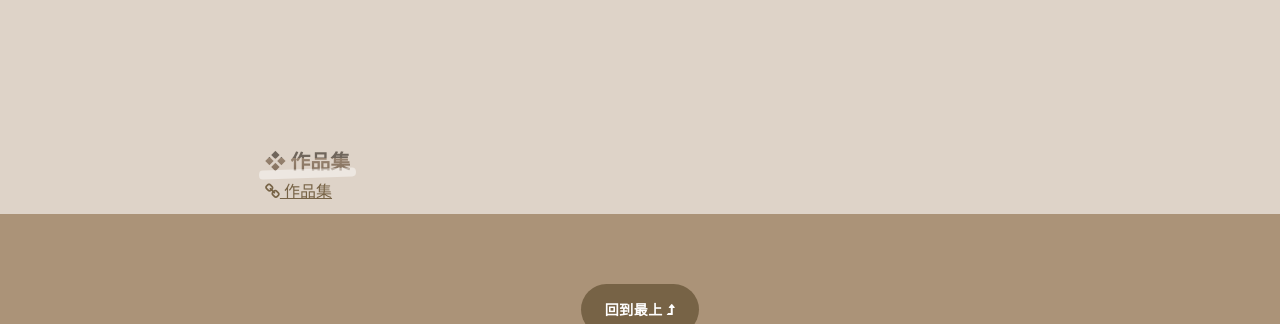
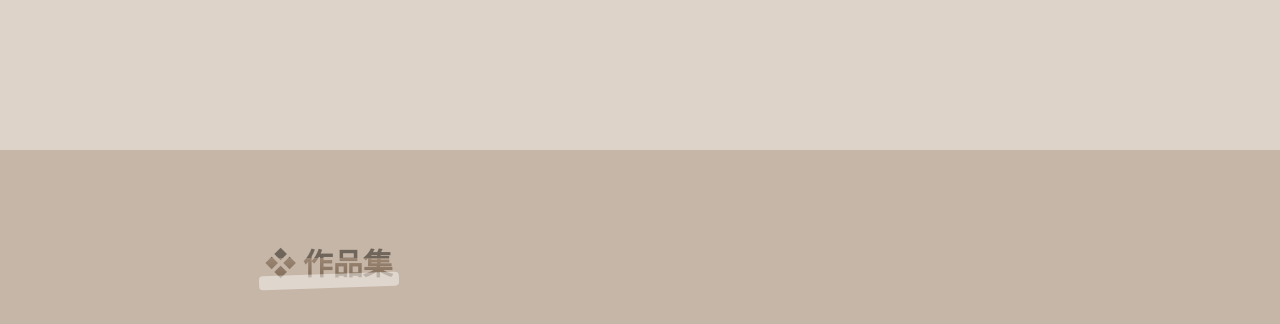
Before and after one commit to kuonyuu/commission, a plain HTML site: page index.html in a window 1280 px wide. Shown: the part 3606-3930 px from the top of the page. Drawn offline with nearby package versions, Linux system fonts and the light colour scheme.

Commit message:
Add files via upload

```diff
--- a/css/templatemo-main.css
+++ b/css/templatemo-main.css
@@ -771,6 +771,26 @@ text-decoration: underline;
 }
 
 
+.work-link { display: block; }
+
+.works-content {
+  padding-left: 15px;
+  padding-right: 15px;
+  padding-top: 12vh;
+  padding-bottom: 12vh;
+  background-color: rgb(198, 182, 167);
+/*   min-height: 100vh; */
+}
+
+.works-content h2 {
+  font-size: 30px;
+  margin-bottom: 5rem;
+}
+
+.works-content p {
+  padding-left: 20px;
+  padding-right: 20px;
+}
 
 footer {
   text-align: center;
```
